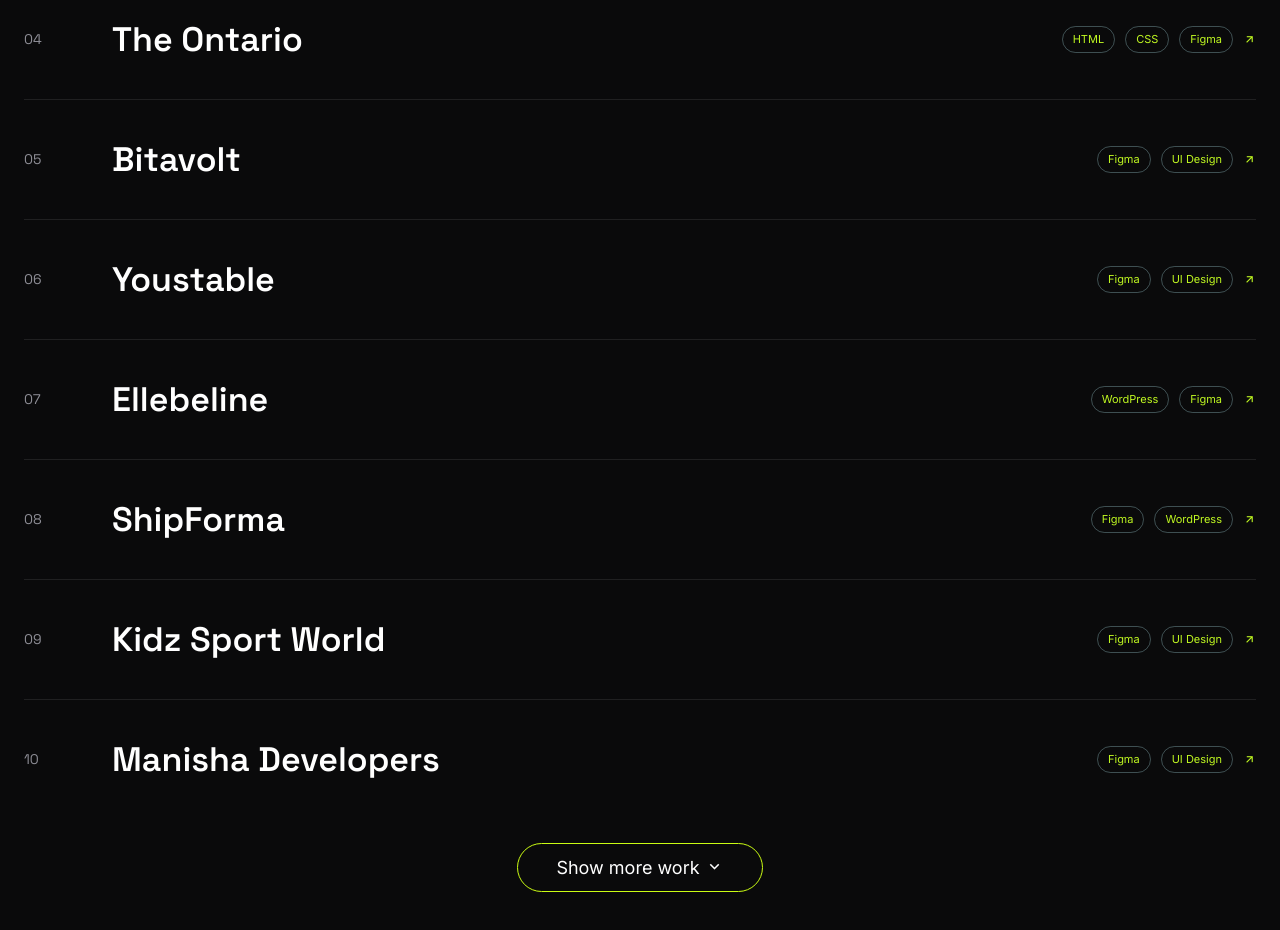
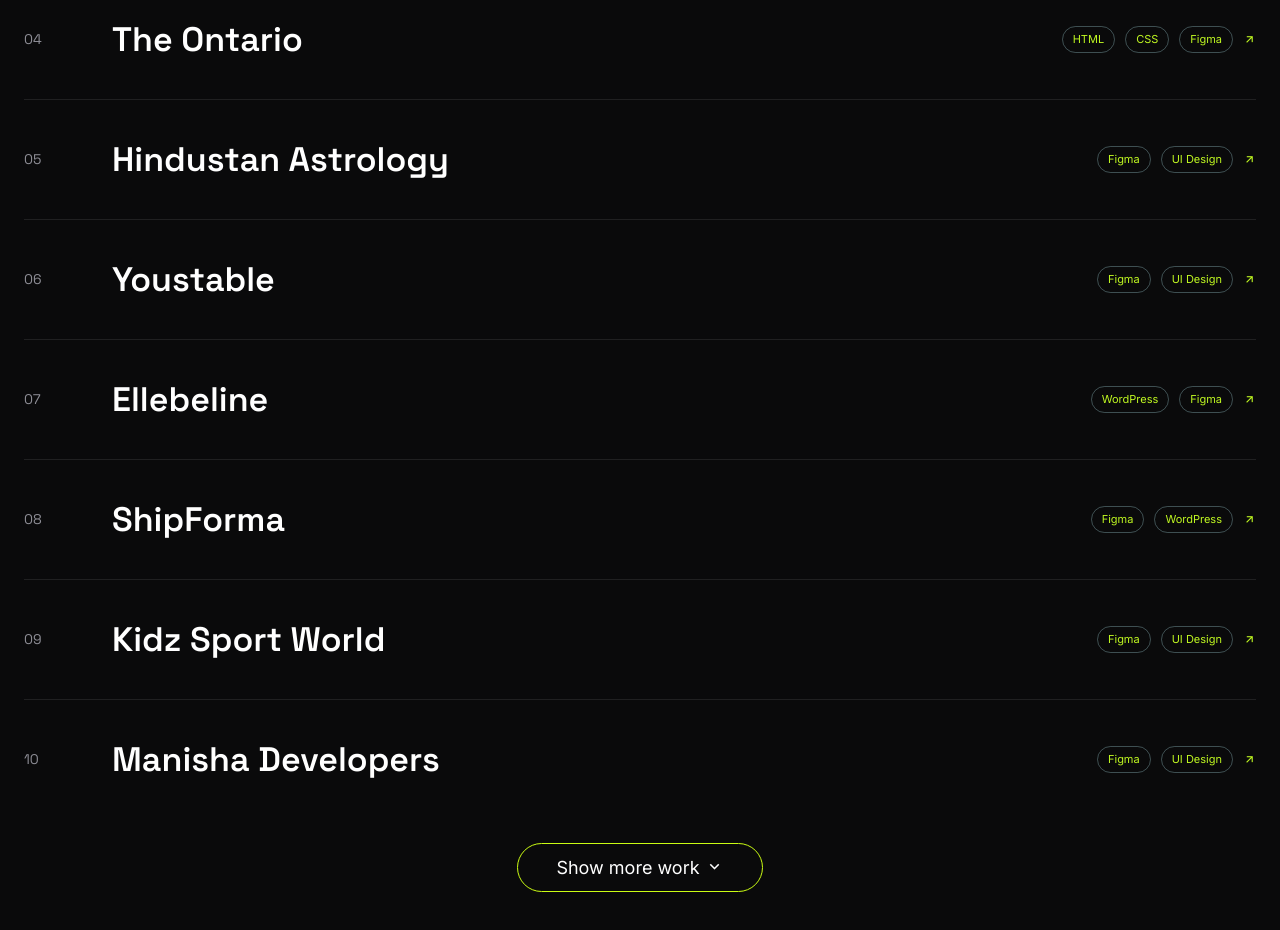
Before and after one commit to GuriWeb31/Guriportfolio, a plain HTML site: page index.html in a window 1280 px wide. Shown: the part 2240-3170 px from the top of the page. Drawn offline with nearby package versions, Linux system fonts and the light colour scheme.

Commit message:
name change

```diff
--- a/index.html
+++ b/index.html
@@ -587,7 +587,7 @@
   {name:"Vivi Farm", tags:["Shopify","Figma"], img:"https://guriportfoliodesign.vercel.app/vivifarm.png", url:"https://www.figma.com/design/eH0hr52IehKxG88KJ2ZMxm/Untitled--Copy-?node-id=376-13&t=R0esl2OhbZnEfaxv-0"},
   {name:"INFRAOPTICS", tags:["React","Tailwind"], img:"https://guriportfoliodesign.vercel.app/INFRAOPTICS.png", url:"https://infraoptics.au/"},
   {name:"The Ontario", tags:["HTML","CSS","Figma"], img:"https://guriportfoliodesign.vercel.app/THEONTARIO.png", url:"https://www.figma.com/design/yAIPSebQ0veIQdC1k5Kuph/The-Ontorio?node-id=0-1&p=f&t=dz3DuRlQwQKjuTun-0"},
-  {name:"Bitavolt", tags:["Figma","UI Design"], img:"https://guriportfoliodesign.vercel.app/hindustanasrologyone.png", url:"https://www.figma.com/design/72nsP0bniEImPGqZBimsAZ/Untitled?node-id=0-1&p=f&t=fmaUKjbMpKmBUndF-0"},
+  {name:"Hindustan Astrology", tags:["Figma","UI Design"], img:"https://guriportfoliodesign.vercel.app/hindustanasrologyone.png", url:"https://www.figma.com/design/72nsP0bniEImPGqZBimsAZ/Untitled?node-id=0-1&p=f&t=fmaUKjbMpKmBUndF-0"},
   {name:"Youstable", tags:["Figma","UI Design"], img:"https://guriportfoliodesign.vercel.app/youstable.png", url:"https://www.figma.com/design/R5gYFhCDogdSwk0ipcajPG/Youstable?node-id=123-788&t=foZikMwtT7OnerhK-0"},
   {name:"Ellebeline", tags:["WordPress","Figma"], img:"https://guriportfoliodesign.vercel.app/Ellebeline.png", url:"https://www.figma.com/design/6wsxEBhWQX8AM7wqrKvCkS/Ecommerce-design-ellibiline?node-id=94-60&t=CqaXcSQLzX43wXvB-0"},
   {name:"ShipForma", tags:["Figma","WordPress"], img:"https://guriportfoliodesign.vercel.app/ShipForma.png", url:"https://www.figma.com/design/0EGAAa9szlBQtAvw2fYV6L/ShipForma-Mockup?node-id=131-118&t=3scXDahEVBJBOv6Q-0"},
```
